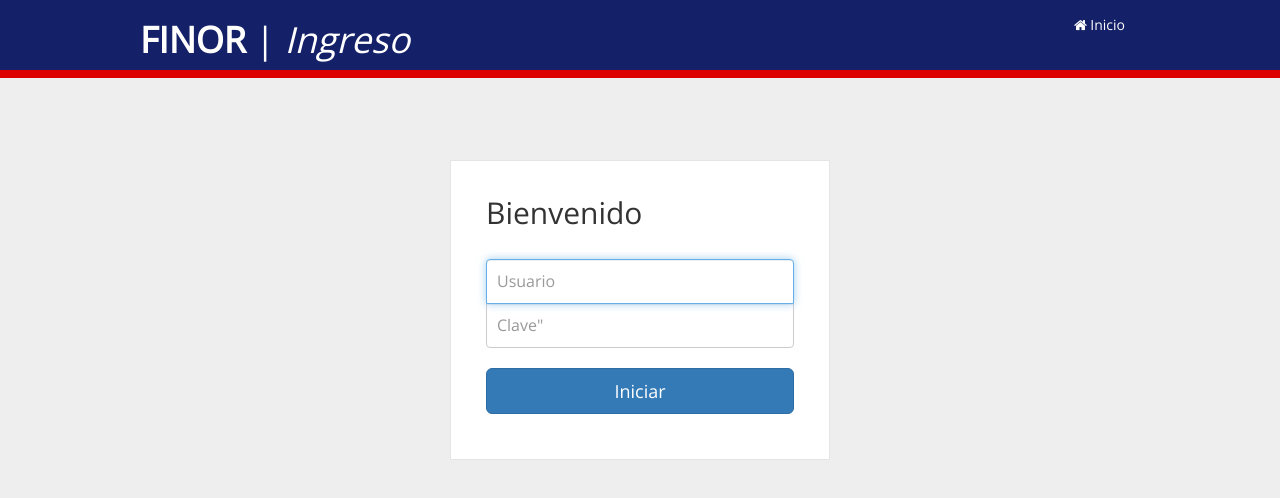
After one commit to ArnoldRomero/Finor, a PHP site: page /login.php in a window 1280 px wide. The commit adds this page. Shown: the top 498 px of the page. Run offline with PHP 8.4, Linux system fonts and the light colour scheme; some libraries are stand-ins or nearby versions.

Commit message:
sessiones
se ha implementado el ingreso mediante sesiones

```diff
--- /dev/null
+++ b/conexion.php
@@ -0,0 +1,3 @@
+<?php
+	$conexion=new mysqli("localhost","root","12345678","db_finor");
+?>
--- /dev/null
+++ b/css/style.css
@@ -0,0 +1,45 @@
+body {
+  background: #eee !important;
+}
+
+.wrapper {
+  margin-top: 80px;
+  margin-bottom: 80px;
+}
+
+.form-signin {
+  max-width: 380px;
+  padding: 15px 35px 45px;
+  margin: 0 auto;
+  background-color: #fff;
+  border: 1px solid rgba(0, 0, 0, 0.1);
+}
+.form-signin .form-signin-heading,
+.form-signin .checkbox {
+  margin-bottom: 30px;
+}
+.form-signin .checkbox {
+  font-weight: normal;
+}
+.form-signin .form-control {
+  position: relative;
+  font-size: 16px;
+  height: auto;
+  padding: 10px;
+  -webkit-box-sizing: border-box;
+  -moz-box-sizing: border-box;
+  box-sizing: border-box;
+}
+.form-signin .form-control:focus {
+  z-index: 2;
+}
+.form-signin input[type="text"] {
+  margin-bottom: -1px;
+  border-bottom-left-radius: 0;
+  border-bottom-right-radius: 0;
+}
+.form-signin input[type="password"] {
+  margin-bottom: 20px;
+  border-top-left-radius: 0;
+  border-top-right-radius: 0;
+}
--- /dev/null
+++ b/login.php
@@ -0,0 +1,53 @@
+
+<?php
+session_start();
+
+if (isset($_SESSION['s_usuario']))
+	header("location: frmEstudiante.php");
+?>
+
+
+<!DOCTYPE html>
+<html >
+<head>
+  <meta charset="UTF-8">
+  <meta name="viewport" content="width=device-width, initial-scale=1, user-scalable=no"/>
+  <title>FINOR | Login</title>
+
+  <link rel="stylesheet" href="css/fontello.css">
+  <link rel='stylesheet prefetch' href='http://netdna.bootstrapcdn.com/bootstrap/3.0.2/css/bootstrap.min.css'>
+  <link rel="stylesheet" type="text/css" href="css/index.css">
+
+      <link rel="stylesheet" href="css/style.css">
+
+
+</head>
+
+
+<body>
+
+	<header>
+        <div class="contenedor">
+            <h1><strong>FINOR</strong> | <i>Ingreso</i></h1>
+
+            <input type="checkbox" id="menu-bar">
+            <label class="icon-menu" for="menu-bar"></label>
+            <nav class="menu">
+                <a href="index.html" class="icon-inicio">Inicio</a>
+            </nav>
+        </div>
+    </header>
+
+    <div class="wrapper" style="margin-top: 160px;">
+    <form class="form-signin" action="control.php" method="POST">
+      <h2 class="form-signin-heading">Bienvenido</h2>
+      <input type="text" class="form-control" name="user" placeholder="Usuario" required="" autofocus="" />
+      <input type="password" class="form-control" name="password" placeholder=Clave" required=""/>
+
+      <button class="btn btn-lg btn-primary btn-block" type="submit">Iniciar</button>
+    </form>
+  </div>
+
+
+</body>
+</html>
--- /dev/null
+++ b/scss/style.scss
@@ -0,0 +1,52 @@
+/* The version of Bourbon used in this Pen was 4.* */
+@import "bourbon";
+
+body {
+	background: #eee !important;
+}
+
+.wrapper {
+	margin-top: 80px;
+  margin-bottom: 80px;
+}
+
+.form-signin {
+  max-width: 380px;
+  padding: 15px 35px 45px;
+  margin: 0 auto;
+  background-color: #fff;
+  border: 1px solid rgba(0,0,0,0.1);
+
+  .form-signin-heading,
+	.checkbox {
+	  margin-bottom: 30px;
+	}
+
+	.checkbox {
+	  font-weight: normal;
+	}
+
+	.form-control {
+	  position: relative;
+	  font-size: 16px;
+	  height: auto;
+	  padding: 10px;
+		@include box-sizing(border-box);
+
+		&:focus {
+		  z-index: 2;
+		}
+	}
+
+	input[type="text"] {
+	  margin-bottom: -1px;
+	  border-bottom-left-radius: 0;
+	  border-bottom-right-radius: 0;
+	}
+
+	input[type="password"] {
+	  margin-bottom: 20px;
+	  border-top-left-radius: 0;
+	  border-top-right-radius: 0;
+	}
+}
```
Also changed, not shown: control.php (added, +19 -0 lines), db_universidad.txt (+7 -0 lines), frmEstudiante.php (+14 -16 lines), logOut.php (added, +8 -0 lines).
